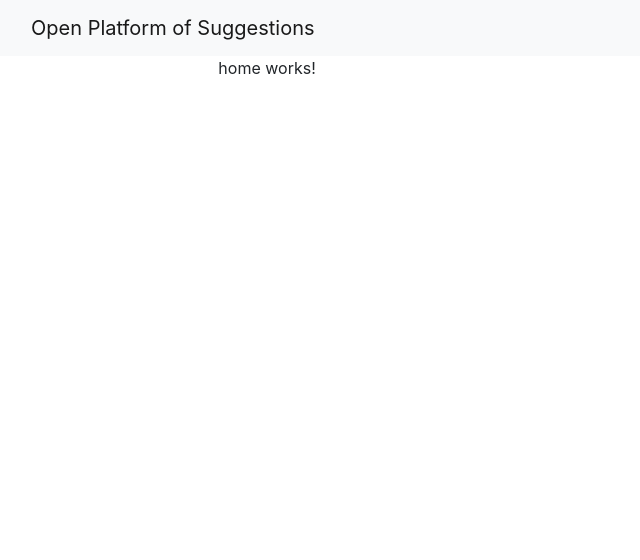
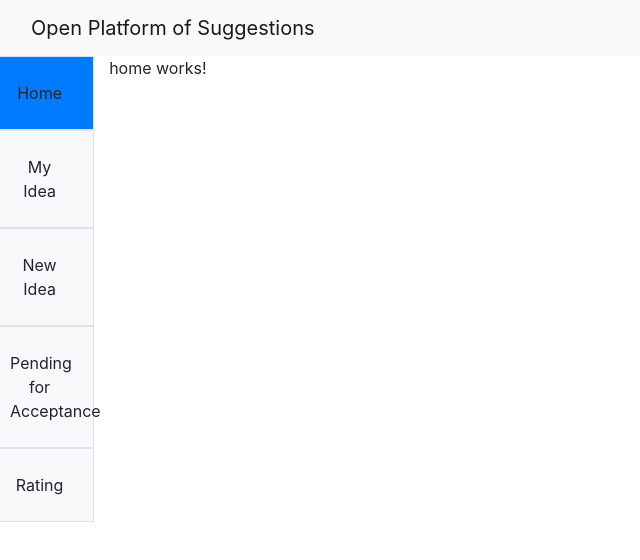
Before and after one commit to amita-kale/open-platform-of-suggestions, an Angular app: page /home in a window 1280 px wide. Shown: the top 560 px of the page, without its empty margins (0-640 px from the left). Built offline with nearby package versions, Linux system fonts and the light colour scheme.

Commit message:
added left navigation menu

```diff
--- a/src/app/layout/layout.component.html
+++ b/src/app/layout/layout.component.html
@@ -4,7 +4,25 @@
   </div>
 </nav>
 <div class="row">
-  <div class="col-2"></div>
+  <div class="col-1">
+    <div class="row bg-light">
+      <div class="border col-12 p-4 text-center cursor-pointer bg-primary" [routerLink]="['/home']">
+        Home
+      </div>
+      <div class="border col-12 p-4 text-center cursor-pointer" [routerLink]="['/idea/my-ideas']">
+        My Idea
+      </div>
+      <div class="border col-12 p-4 text-center cursor-pointer" [routerLink]="['/idea/new-idea']">
+        New Idea
+      </div>
+      <div class="border col-12 p-4 text-center cursor-pointer">
+        Pending for Acceptance
+      </div>
+      <div class="border col-12 p-4 text-center cursor-pointer">
+        Rating
+      </div>
+    </div>
+  </div>
   <div class="col">
     <router-outlet></router-outlet>
   </div>
--- a/src/styles.css
+++ b/src/styles.css
@@ -1,2 +1,5 @@
 /* You can add global styles to this file, and also import other style files */
 @import "../node_modules/bootstrap/dist/css/bootstrap.min.css";
+.cursor-pointer {
+  cursor: pointer !important
+}
```
